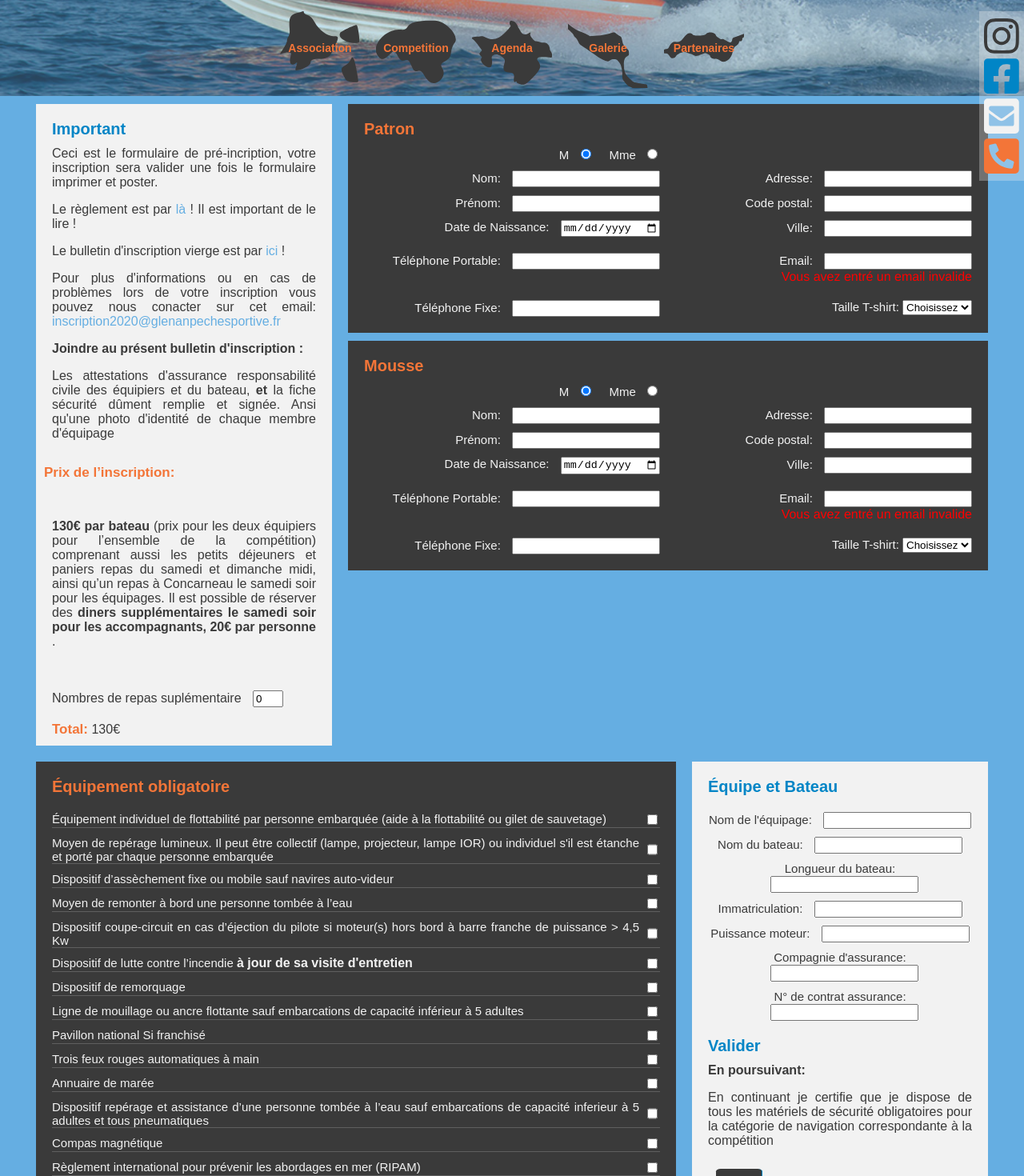
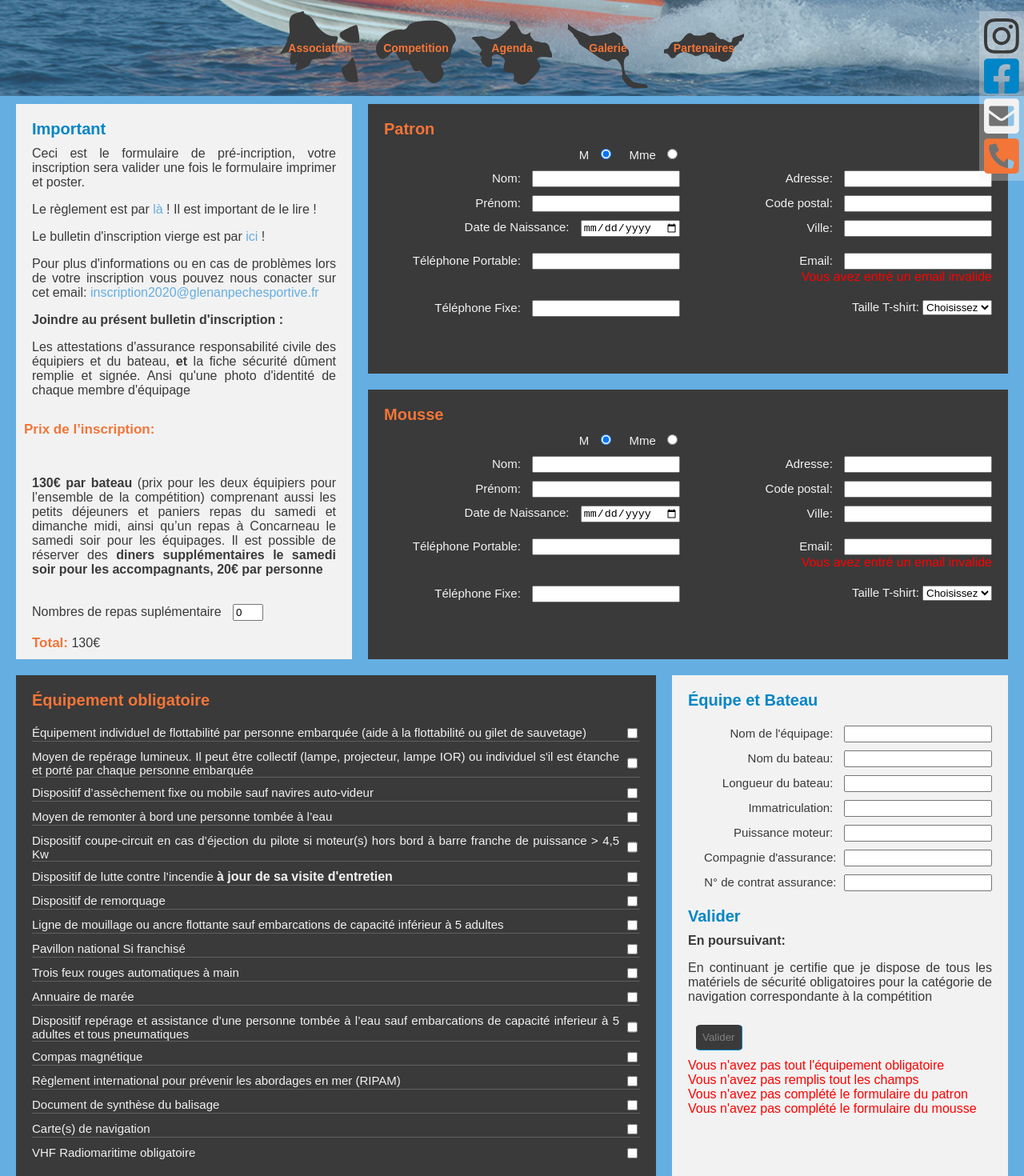
Before and after one commit to mkervabo/GlenanPecheSportive, a Vue app: page /subscription in a window 1280 px wide. Shown: the part 280-1750 px from the top of the page at 80% size. Built offline with nearby package versions, Linux system fonts and the light colour scheme.

Commit message:
correction in form

```diff
--- a/src/views/Subscription.vue
+++ b/src/views/Subscription.vue
@@ -44,10 +44,9 @@
             possible de réserver des
             <span class="font">
               diners supplémentaires le samedi soir pour les accompagnants, 20€
-              par personne </span
-            >.
+              par personne
+            </span>
           </p>
-          <br />
           <br />
           <div>
             <label class="dark-olive"
@@ -529,6 +528,7 @@ export default {
   width: calc(100% - 20px);
   box-sizing: border-box;
   max-width: 800px;
+  height: 100%;
 }
 
 .rules {
@@ -543,7 +543,7 @@ export default {
 }
 
 .important {
-  width: 350px;
+  width: 400px;
 }
 
 .repas {
@@ -558,7 +558,7 @@ export default {
 }
 
 .equipage {
-  width: 350px;
+  width: 400px;
 }
 
 .security-form {
@@ -576,6 +576,10 @@ export default {
   width: 100%;
   display: flex;
   justify-content: space-between;
+}
+
+.securite {
+  height: auto;
 }
 
 button {
@@ -597,6 +601,8 @@ button:disabled {
 .members {
   width: 100%;
   max-width: 820px;
+  display: flex;
+  flex-direction: column;
 }
 
 .form-error {
@@ -612,6 +618,9 @@ button:disabled {
 
 .form-equipage .label-form {
   display: inherit;
+  width: 100%;
+  text-align: right;
+  white-space: nowrap;
 }
 
 /*.check-box {
```
